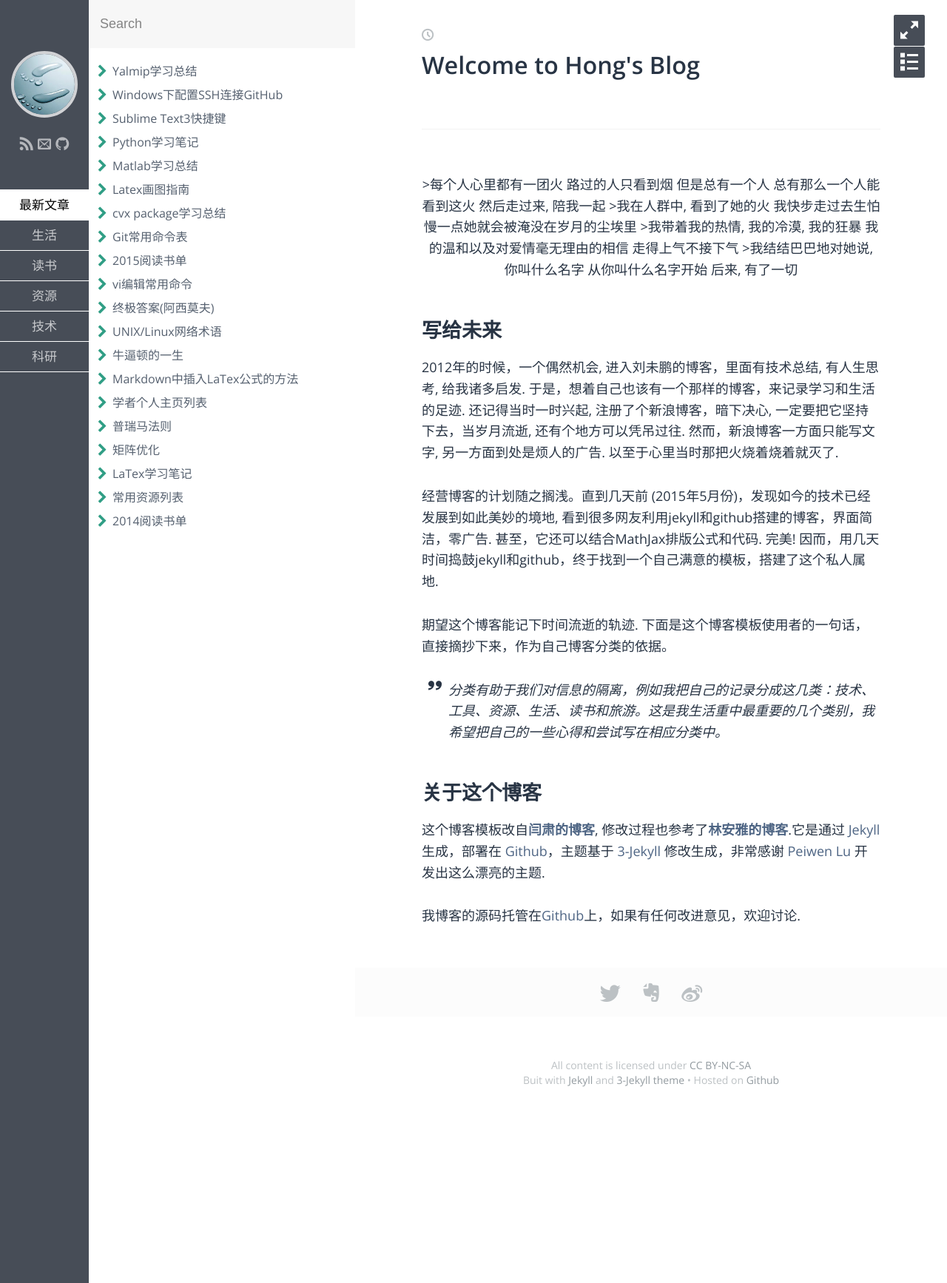
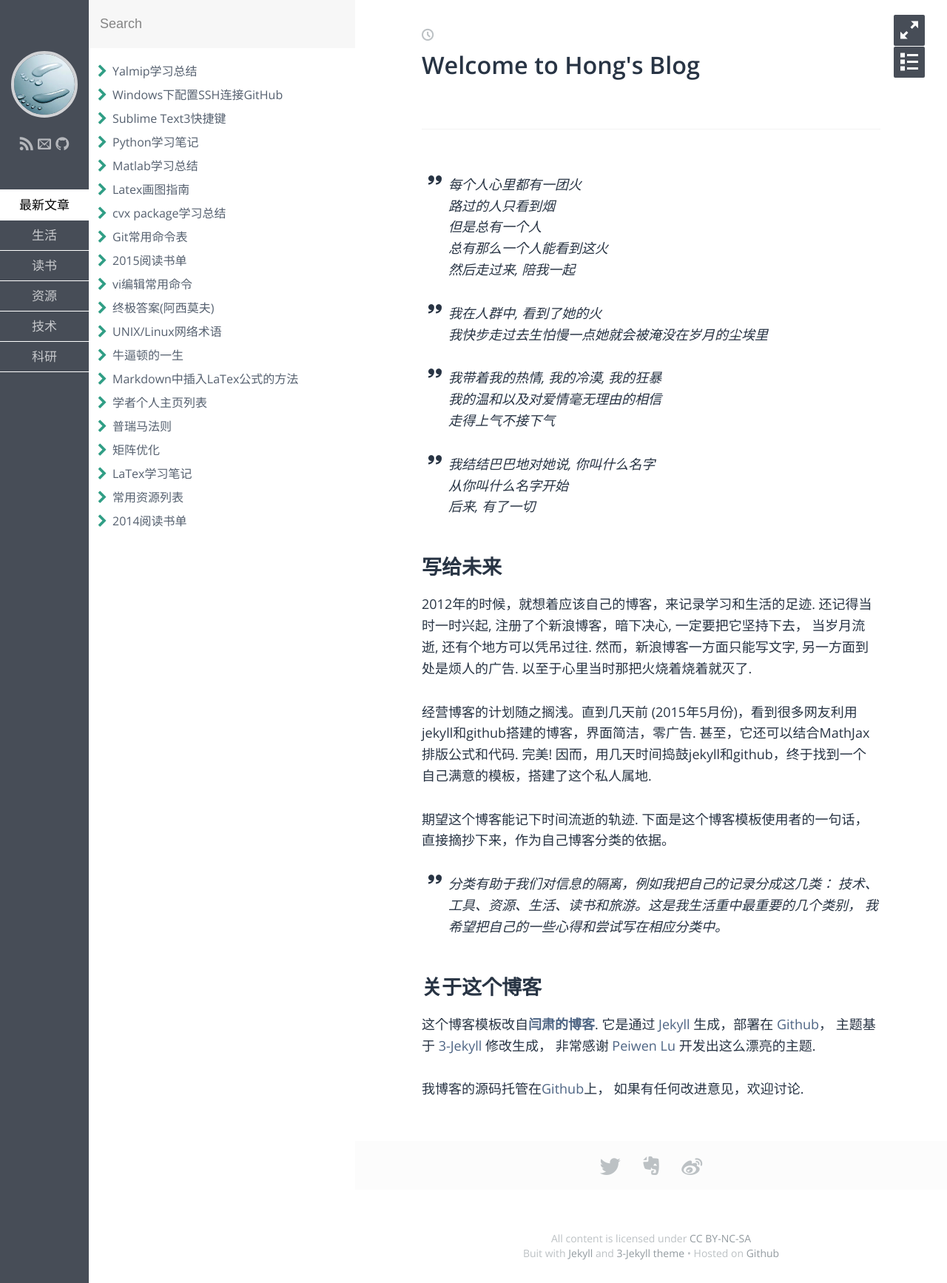
Before and after one commit to polyHong/polyHong.github.io, a Jekyll site: the page built from index.md, in a window 1280 px wide. Shown: the whole page at 74% size. Built offline with Jekyll 4.4.1, drawn with Linux system fonts in a browser that asks for light colours; some web fonts are replaced.

Commit message:
update homepage

```diff
--- a/index.md
+++ b/index.md
@@ -4,7 +4,7 @@
 ---
 
 ----------
-<center>
+
 >每个人心里都有一团火
 路过的人只看到烟
 但是总有一个人
@@ -21,20 +21,33 @@
 >我结结巴巴地对她说, 你叫什么名字
 从你叫什么名字开始
 后来, 有了一切
-</center>
+
 
 ## 写给未来
 
-2012年的时候，一个偶然机会, 进入刘未鹏的博客，里面有技术总结, 有人生思考, 给我诸多启发. 于是，想着自己也该有一个那样的博客，来记录学习和生活的足迹. 还记得当时一时兴起, 注册了个新浪博客，暗下决心, 一定要把它坚持下去，当岁月流逝, 还有个地方可以凭吊过往. 然而，新浪博客一方面只能写文字, 另一方面到处是烦人的广告. 以至于心里当时那把火烧着烧着就灭了.
+2012年的时候，就想着应该自己的博客，来记录学习和生活的足迹.
+还记得当时一时兴起, 注册了个新浪博客，暗下决心, 一定要把它坚持下去，
+当岁月流逝, 还有个地方可以凭吊过往. 然而，新浪博客一方面只能写文字,
+另一方面到处是烦人的广告. 以至于心里当时那把火烧着烧着就灭了.
 
-经营博客的计划随之搁浅。直到几天前 (2015年5月份)，发现如今的技术已经发展到如此美妙的境地, 看到很多网友利用jekyll和github搭建的博客，界面简洁，零广告. 甚至，它还可以结合MathJax排版公式和代码. 完美! 因而，用几天时间捣鼓jekyll和github，终于找到一个自己满意的模板，搭建了这个私人属地.
+经营博客的计划随之搁浅。直到几天前 (2015年5月份)，看到很多网友利用
+jekyll和github搭建的博客，界面简洁，零广告. 甚至，它还可以结合MathJax
+排版公式和代码. 完美! 因而，用几天时间捣鼓jekyll和github，终于找到一个
+自己满意的模板，搭建了这个私人属地.
 
-期望这个博客能记下时间流逝的轨迹. 下面是这个博客模板使用者的一句话，直接摘抄下来，作为自己博客分类的依据。
+期望这个博客能记下时间流逝的轨迹. 下面是这个博客模板使用者的一句话，
+直接摘抄下来，作为自己博客分类的依据。
 
->分类有助于我们对信息的隔离，例如我把自己的记录分成这几类：技术、工具、资源、生活、读书和旅游。这是我生活重中最重要的几个类别，我希望把自己的一些心得和尝试写在相应分类中。
+>分类有助于我们对信息的隔离，例如我把自己的记录分成这几类：
+技术、工具、资源、生活、读书和旅游。这是我生活重中最重要的几个类别，
+我希望把自己的一些心得和尝试写在相应分类中。
 
 ## 关于这个博客
 
-这个博客模板改自[**闫肃的博客**](http://yansu.org/), 修改过程也参考了[**林安雅的博客**](http://painterlin.com/).它是通过 [Jekyll](http://jekyllrb.com/) 生成，部署在 [Github](https://pages.github.com)，主题基于 [3-Jekyll](https://github.com/P233/3-Jekyll) 修改生成，非常感谢 [Peiwen Lu](https://github.com/P233) 开发出这么漂亮的主题.
+这个博客模板改自[**闫肃的博客**](http://yansu.org/).
+它是通过 [Jekyll](http://jekyllrb.com/) 生成，部署在 [Github](https://pages.github.com)，
+主题基于 [3-Jekyll](https://github.com/P233/3-Jekyll) 修改生成，
+非常感谢 [Peiwen Lu](https://github.com/P233) 开发出这么漂亮的主题.
 
-我博客的源码托管在[Github](https://github.com/polyHong/polyHong.github.io)上，如果有任何改进意见，欢迎讨论.
+我博客的源码托管在[Github](https://github.com/polyHong/polyHong.github.io)上，
+如果有任何改进意见，欢迎讨论.
```
Also changed, not shown: 1 other file.
